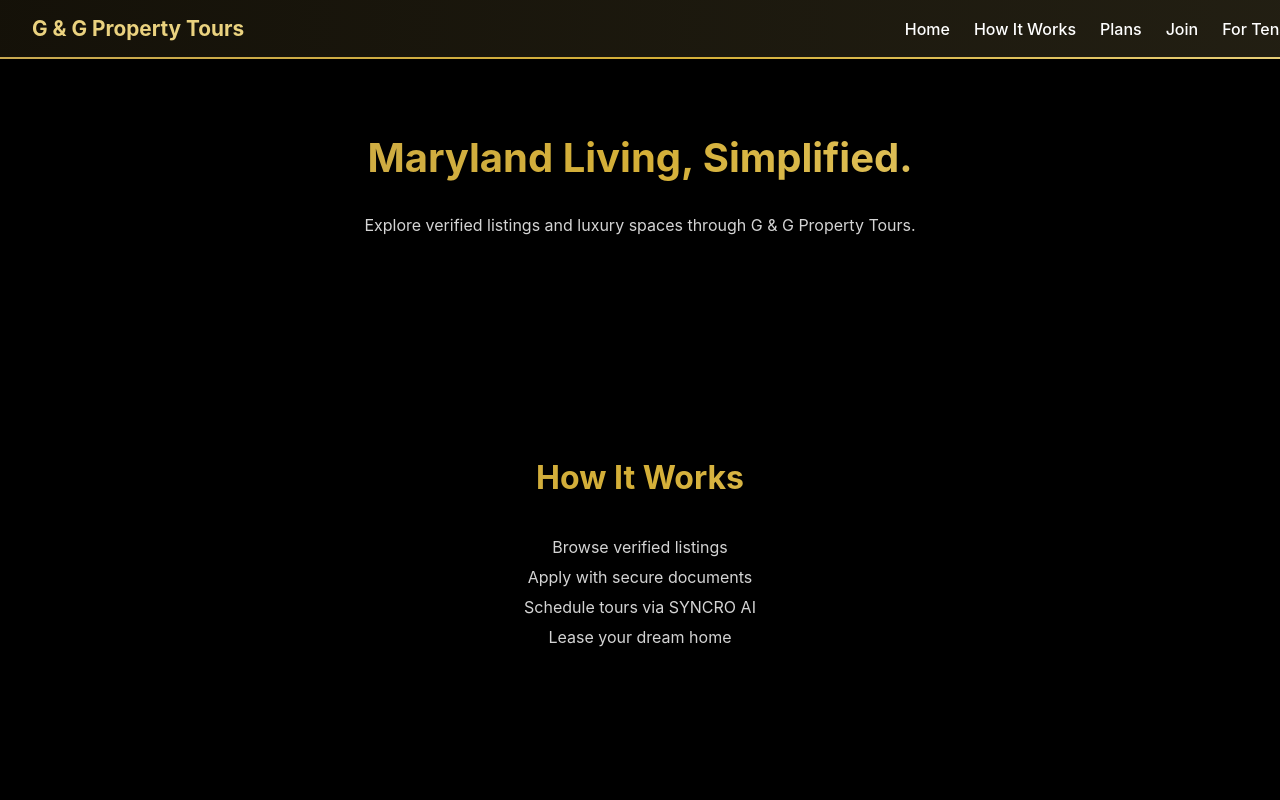
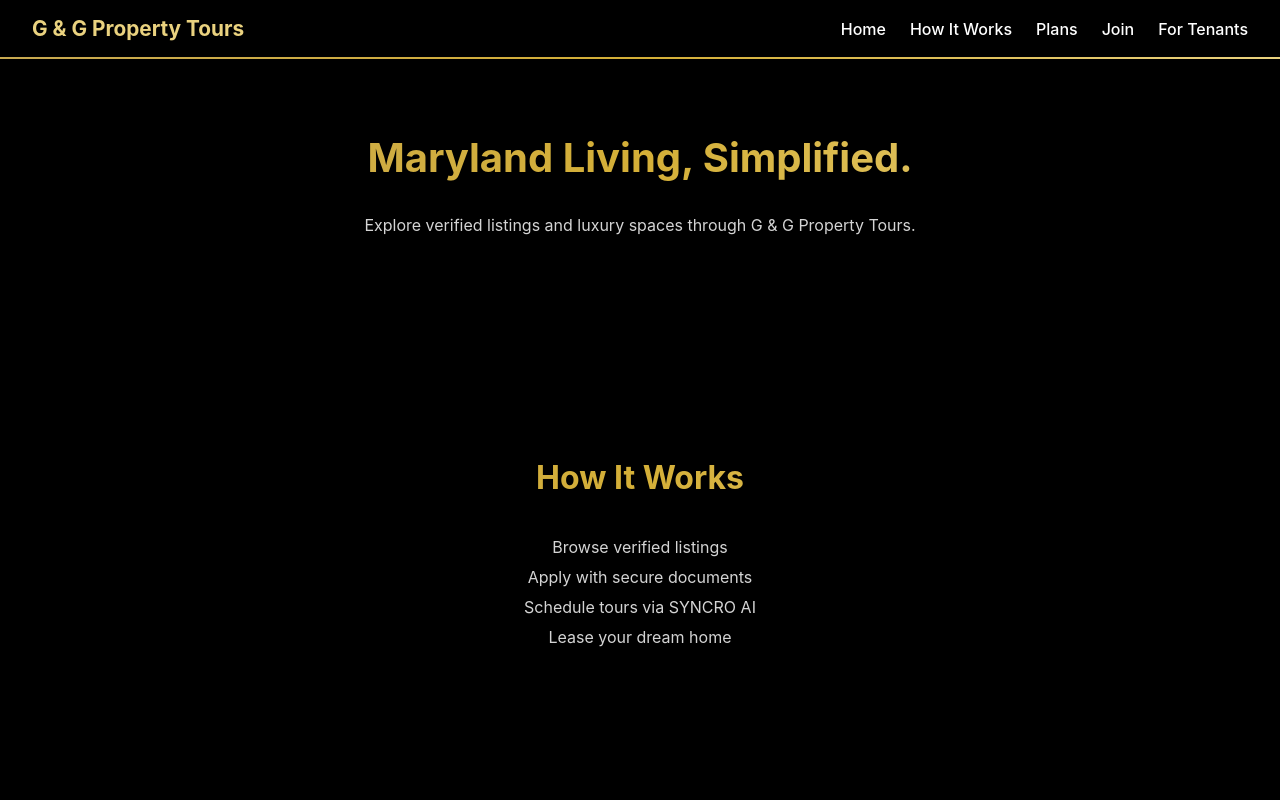
Before and after one commit to gngpropertytours-code/ggtours-luxury-iq400-v5, a Next.js app: page / in a window 1280 px wide. Shown: the top 800 px of the page. Built offline with nearby package versions, Linux system fonts and the light colour scheme.

Commit message:
Update global.css

```diff
--- a/styles/global.css
+++ b/styles/global.css
@@ -1,14 +1,14 @@
+/* Base */
+* { box-sizing: border-box; }
+html, body { margin: 0; padding: 0; }
 body {
-  margin: 0;
-  background-color: #000;
+  background: #000;
   color: #fff;
-  font-family: 'Inter', sans-serif;
+  font-family: Inter, system-ui, -apple-system, Segoe UI, Roboto, Arial, sans-serif;
 }
-button:hover, a:hover {
-  color: #EAD27F;
-  transition: color 0.3s ease;
-}
-html {
-  scroll-behavior: smooth;
-  scroll-padding-top: 80px;
-}
+
+/* Smooth scrolling + space for fixed navbar */
+html { scroll-behavior: smooth; scroll-padding-top: 80px; }
+
+/* Links/buttons subtle motion */
+a, button { transition: color 0.3s ease, background 0.3s ease, border-color 0.3s ease; }
```
